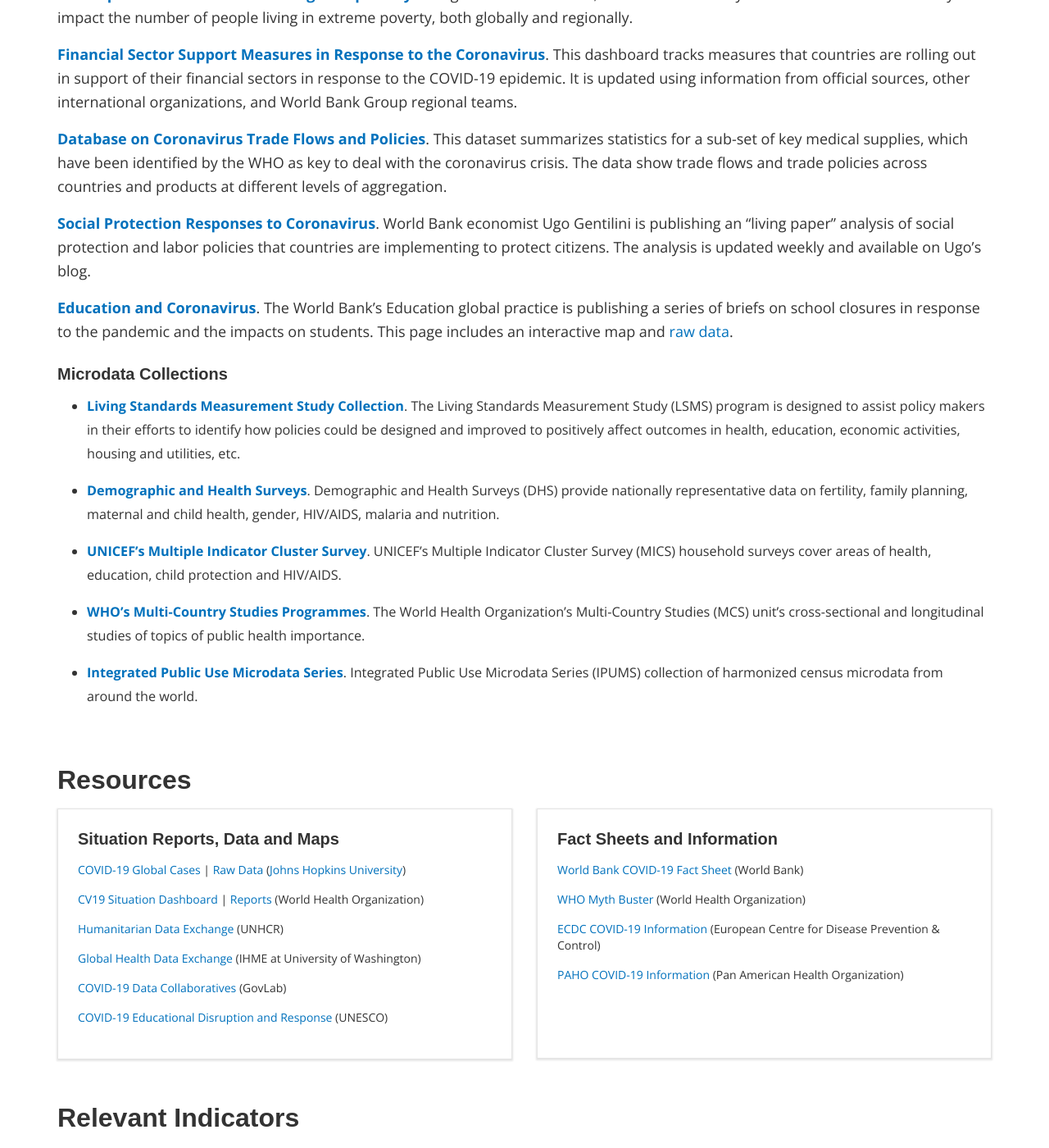
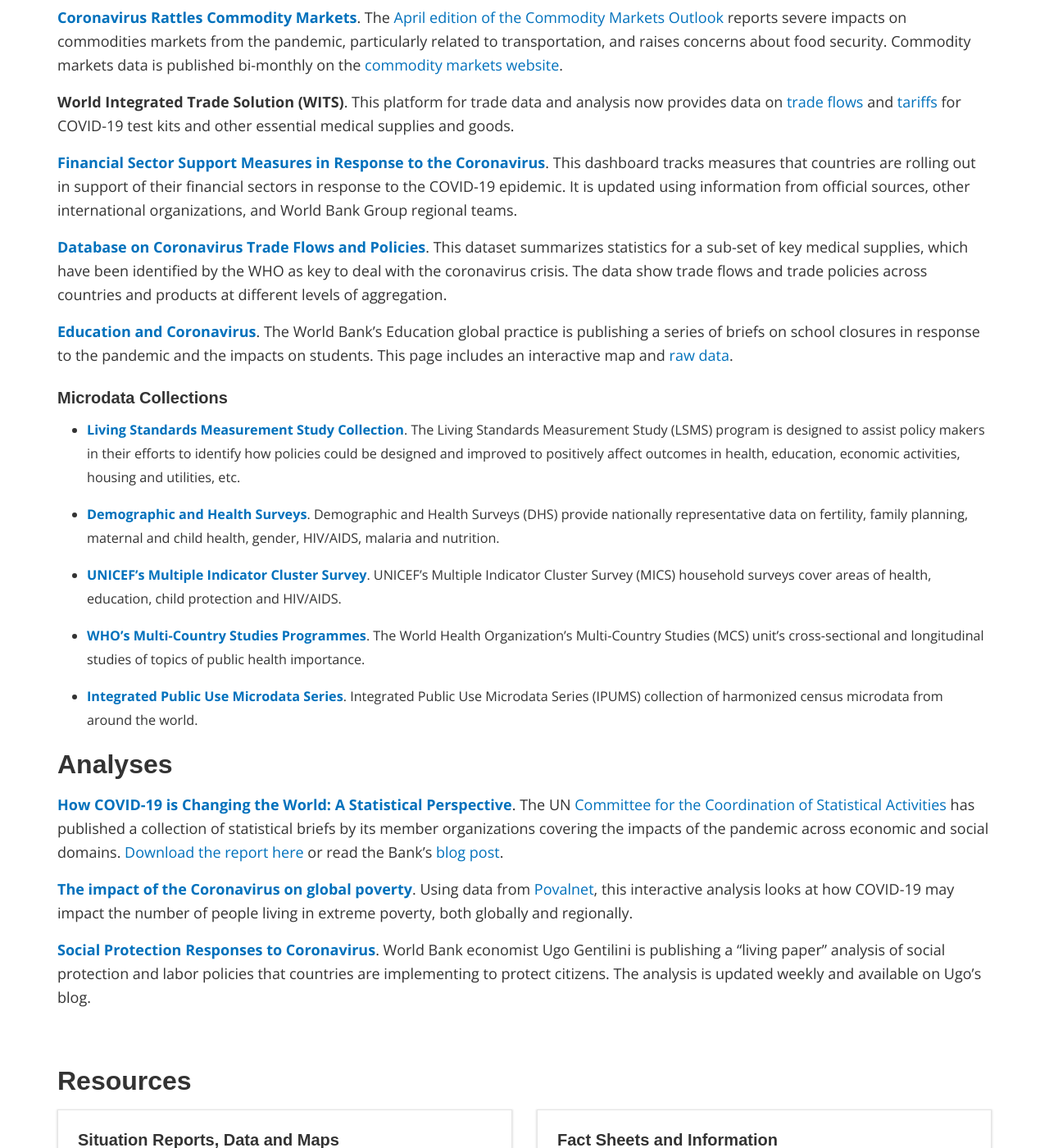
Before and after one commit to worldbank/decdg-covid19, a Jekyll site: the page built from index.md, in a window 1280 px wide and 1400 px high, scrolled down 2007 px. Shown: the whole window at 82% size. Built offline with Jekyll 4.4.1, drawn with Linux system fonts in a browser that asks for light colours; nearby versions of some CDN libraries; some web fonts are replaced; library files that are not in the unit come from our copies; some of the changed text lies outside the part shown.

Commit message:
Add Analyses section and CCSA report

```diff
--- a/_includes/body.md
+++ b/_includes/body.md
@@ -9,17 +9,26 @@
 This interactive map provides a global view of all new and ongoing projects that are part
 of the [World Bank's response][wb-covid] to the coronavirus.
 
+**[Impacts of Coronavirus on Remittances][remittances]**.
+Using the latest [remittance data](https://www.knomad.org/data/remittances) from the
+[Global Knowledge Partnership on Migration and Development](https://www.knomad.org/),
+the World Bank projects that global remittances will decline by about 20 percent
+in 2020 due to economic impacts of COVID-19.
+{: #remittances :}
+
+**[Coronavirus Rattles Commodity Markets][commodities]**.
+The [April edition of the Commodity Markets Outlook](https://openknowledge.worldbank.org/bitstream/handle/10986/33624/CMO-April-2020.pdf)
+reports severe impacts on commodities markets from the pandemic, particularly related to transportation, and raises concerns
+about food security. Commodity markets data is published bi-monthly on the
+[commodity markets website](https://www.worldbank.org/en/research/commodity-markets).
+{: #commodities :}
+
 **World Integrated Trade Solution (WITS)**.
 This platform for trade data and analysis now provides data on
 [trade flows](https://wits.worldbank.org/trade/covid-19-medical-products.aspx) and
 [tariffs](https://wits.worldbank.org/tariff/trains/country-byhs6product.aspx?lang=en)
 for COVID-19 test kits and other essential medical supplies and goods.
 {: #wits :}
-
-**[The impact of the Coronavirus on global poverty][blog-pov1]**.
-Using data from [Povalnet][povcal], this interactive analysis looks at how COVID-19 may impact
-the number of people living in extreme poverty, both globally and regionally.
-{: #povcal :}
 
 **[Financial Sector Support Measures in Response to the Coronavirus][fci-map]**.
 This dashboard tracks measures that countries are rolling out in support of their financial sectors in response to the COVID-19
@@ -32,11 +41,6 @@
 have been identified by the WHO as key to deal with the coronavirus crisis. The
 data show trade flows and trade policies across countries and products at
 different levels of aggregation.
-
-**[Social Protection Responses to Coronavirus][ugo]**.
-World Bank economist Ugo Gentilini is publishing
-an "living paper" analysis of social protection and labor policies that countries are implementing to
-protect citizens. The analysis is updated weekly and available on Ugo's blog.
 
 **[Education and Coronavirus][jp]**.
 The World Bank's Education global practice is publishing a series of briefs on school closures in
@@ -61,6 +65,27 @@
   Integrated Public Use Microdata Series (IPUMS) collection of harmonized census microdata from around the world.
 {: .small-text :}
 
+## Analyses ##
+
+**[How COVID-19 is Changing the World: A Statistical Perspective][ccsa]**.
+The UN [Committee for the Coordination of Statistical Activities](https://unstats.un.org/unsd/ccsa)
+has published a collection of statistical briefs by its member organizations covering the impacts of the
+pandemic across economic and social domains.  [Download the report here][ccsa] or read the Bank's
+[blog post](https://blogs.worldbank.org/opendata/how-covid-19-changing-world-statistical-perspective-international-agencies).
+{: #ccsa :}
+
+**[The impact of the Coronavirus on global poverty][blog-pov1]**.
+Using data from [Povalnet][povcal], this interactive analysis looks at how COVID-19 may impact
+the number of people living in extreme poverty, both globally and regionally.
+{: #povcal :}
+
+**[Social Protection Responses to Coronavirus][ugo]**.
+World Bank economist Ugo Gentilini is publishing
+a "living paper" analysis of social protection and labor policies that countries are implementing to
+protect citizens. The analysis is updated weekly and available on Ugo's blog.
+
+
+[ccsa]: https://unstats.un.org/unsd/ccsa/documents/covid19-report-ccsa.pdf
 [ddh]: https://datacatalog.worldbank.org/search?search_api_views_fulltext_op=AND&f%5B0%5D=field_collection_field%3A2026&sort_by=field_wbddh_modified_date
 [lsms]: https://microdatalib.worldbank.org/index.php/catalog/LSMS
 [who]: https://microdata.worldbank.org/index.php/catalog/WHO
@@ -80,3 +105,5 @@
 [fci-map]: https://dataviz.worldbank.org/views/FS-COVID19/Overview?:embed=y&:isGuestRedirectFromVizportal=y&:display_count=n&:showAppBanner=false&:origin=viz_share_link&:showVizHome=n
 [blog-pov1]: https://blogs.worldbank.org/opendata/impact-covid-19-coronavirus-global-poverty-why-sub-saharan-africa-might-be-region-hardest
 [povcal]: http://iresearch.worldbank.org/PovcalNet/home.aspx
+[remittances]: https://www.worldbank.org/en/news/press-release/2020/04/22/world-bank-predicts-sharpest-decline-of-remittances-in-recent-history
+[commodities]: https://www.worldbank.org/en/news/feature/2020/04/23/coronavirus-shakes-commodity-markets
--- a/_includes/intro.md
+++ b/_includes/intro.md
@@ -1,5 +1,6 @@
 
-*New:* [Trade flows & tariffs for key medical supplies](#wits) and [Impacts on global poverty](#povcal)
+*New:* [CCSA report](#ccsa), plus impacts of the coronavirus pandemic on [commodity markets](#commodities), [remittances](#remittances),
+and [global poverty](#povcal).
 {: .newfeatures :}
 
 Data is critical to support countries in managing the global coronavirus (COVID-19) pandemic.
--- a/_layouts/default.html
+++ b/_layouts/default.html
@@ -128,7 +128,7 @@
 <!-- BEGIN BOX-FEATURES -->
 <div class="section-wrapper section-resources">
     <div class="container">
-        <h2>Resources</h2>
+        <h2 id="resources">Resources</h2>
     <div class="par parsys">
         <div class="gridlayout parbase section">
             <div class="row">
```
Also changed, not shown: other parts of _includes/body.md (+1 -1 lines).
